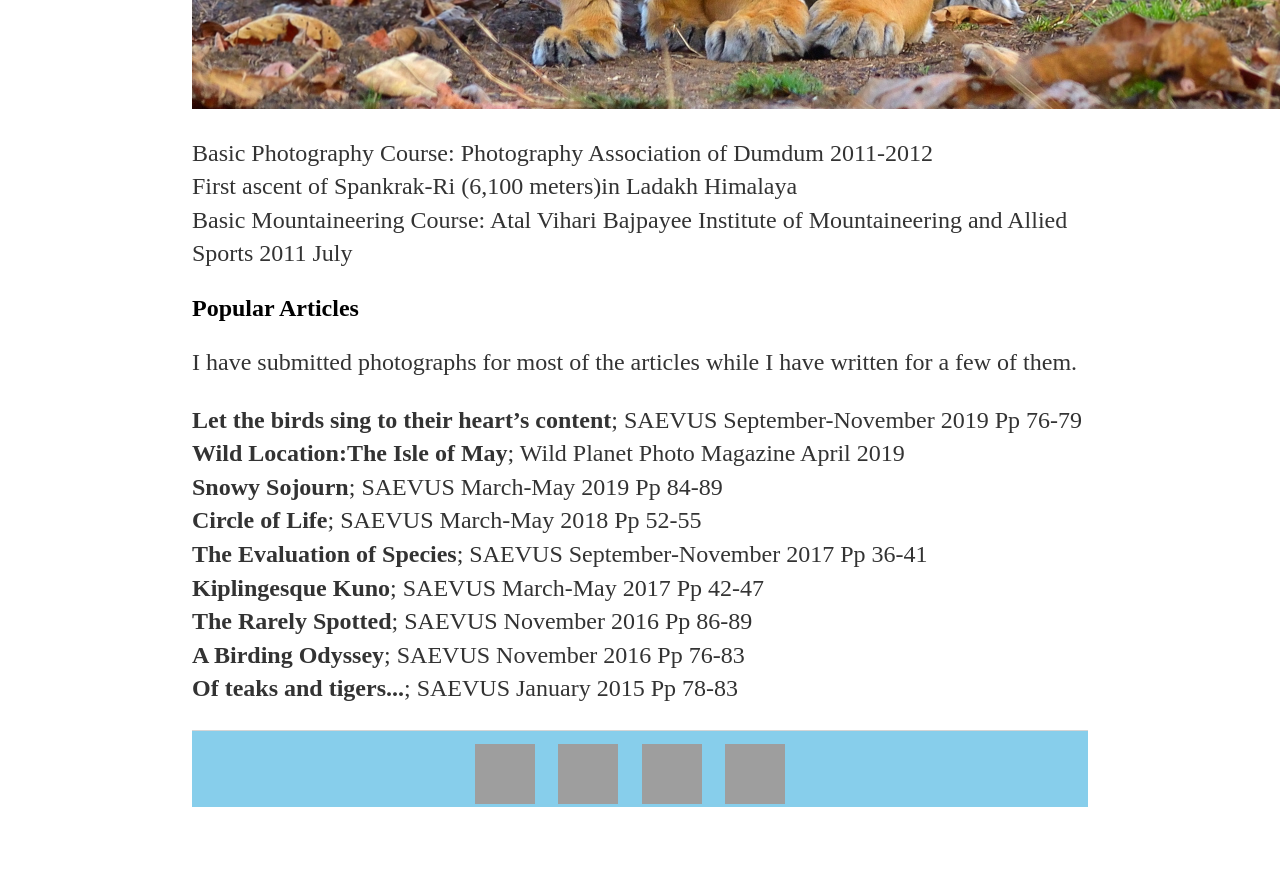
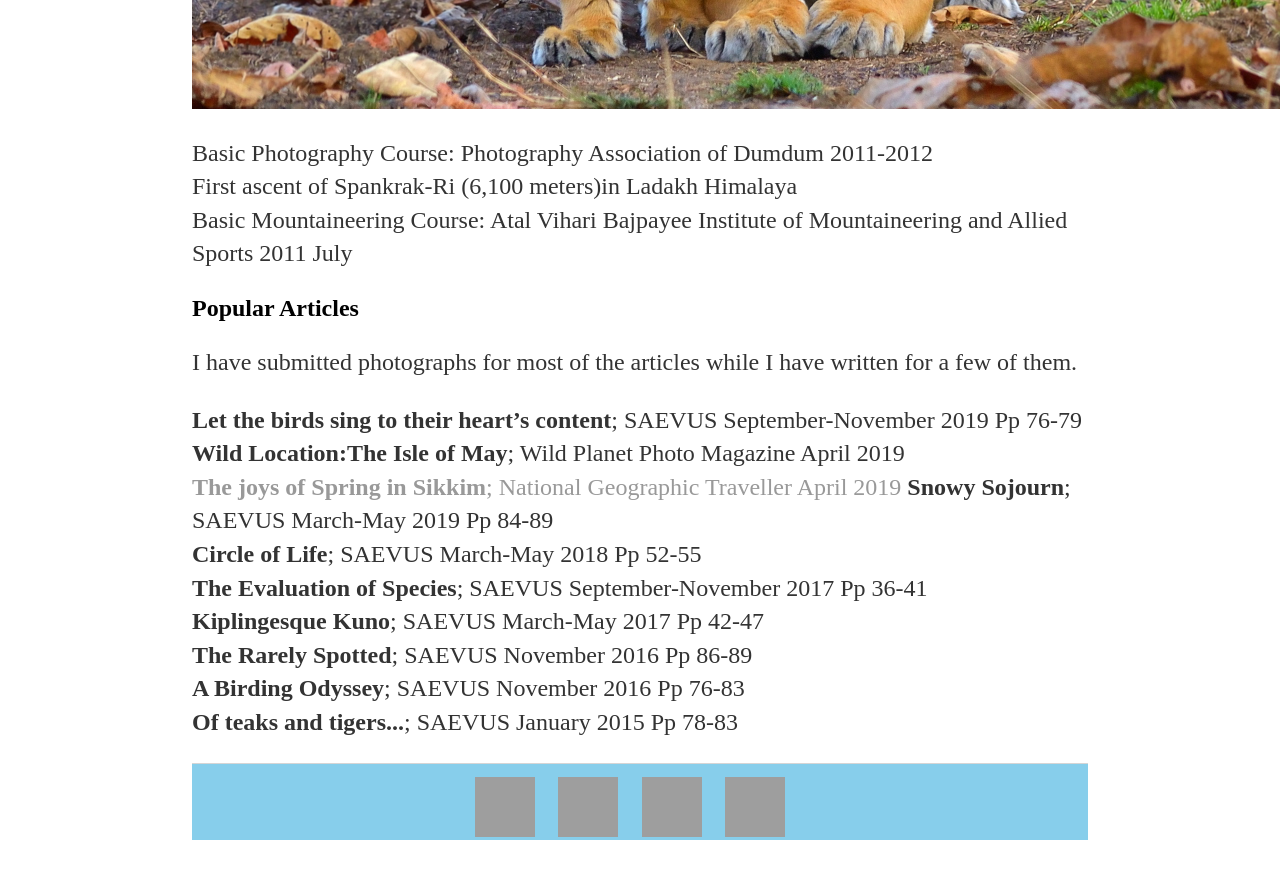
Before and after one commit to nilanjanchatterjee/nilanjanchatterjee.github.io, a Jekyll site: the page built from cv/index.html, in a window 1280 px wide and 900 px high, scrolled down 3655 px, cut to the strip 0-879 px from the top of the window. Built offline with Jekyll 4.4.1, drawn with Linux system fonts in a browser that asks for light colours; grey boxes are pictures that could not be loaded.

Commit message:
Update index.html
updated national geographic traveller link

```diff
--- a/cv/index.html
+++ b/cv/index.html
@@ -51,7 +51,8 @@ Maharashtra, India</strong> (2015) Madhura Davate, Nilanjan Chatterjee, Anil Das
 					<p> I have submitted photographs for most of the articles while I have written for a few of them.</p>
                                          <p><strong>Let the birds sing to their heart’s content</strong>; SAEVUS September-November 2019 Pp 76-79 <br>
 				            <strong>Wild Location:The Isle of May</strong>; Wild Planet Photo Magazine April 2019<br>
-					    <strong>Snowy Sojourn</strong>; SAEVUS March-May 2019 Pp 84-89 <br>
+					    <a href="http://www.natgeotraveller.in/nature-trail-the-joys-of-spring-in-sikkim"/><strong>The joys of Spring in Sikkim</strong>; National Geographic Traveller April 2019</a>
+				            <strong>Snowy Sojourn</strong>; SAEVUS March-May 2019 Pp 84-89 <br>
 				            <strong>Circle of Life</strong>; SAEVUS March-May 2018 Pp 52-55 <br>
 				            <strong>The Evaluation of Species</strong>; SAEVUS September-November 2017 Pp 36-41 <br>
 				            <strong>Kiplingesque Kuno</strong>; SAEVUS March-May 2017 Pp 42-47 <br>
```
